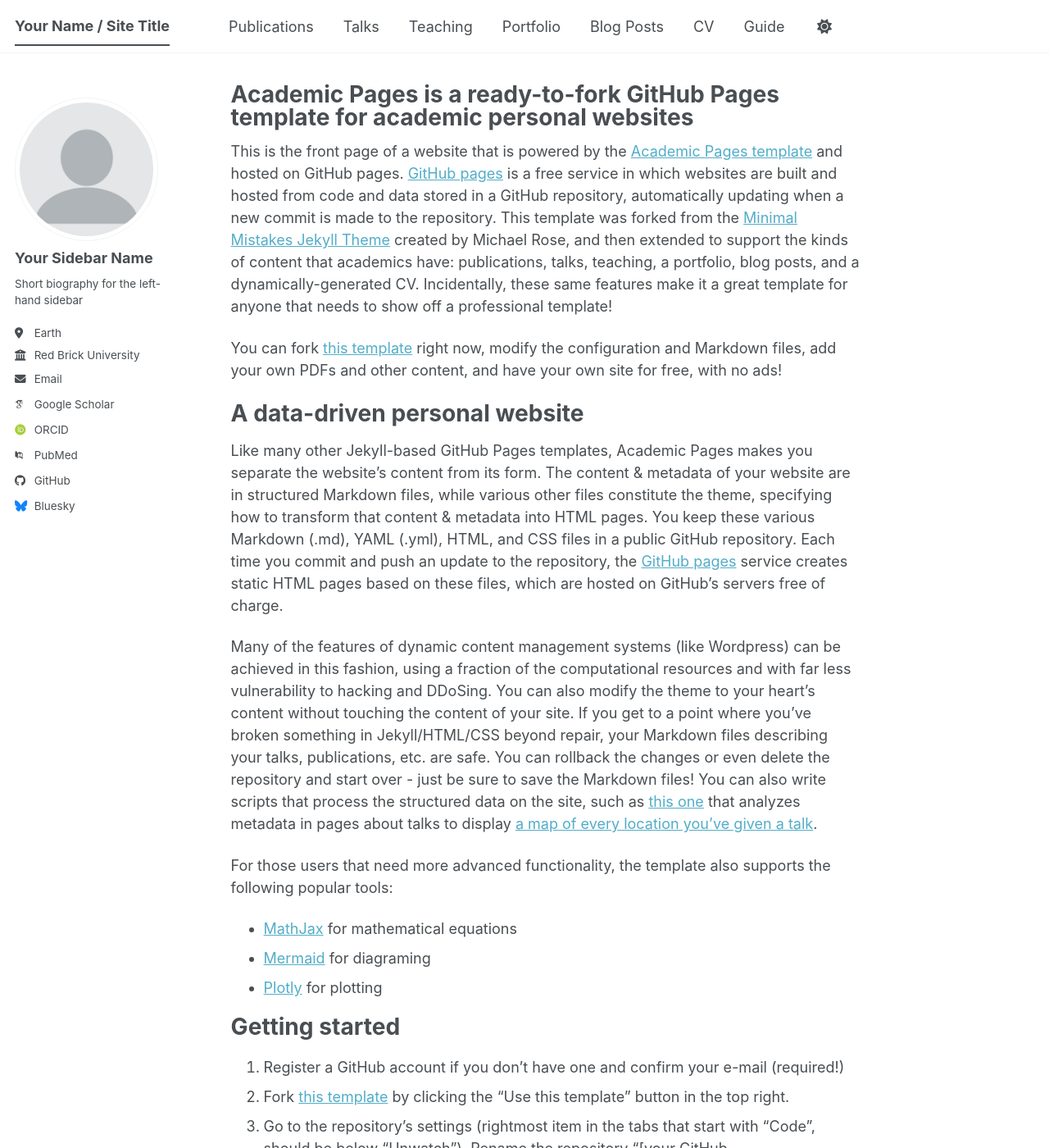
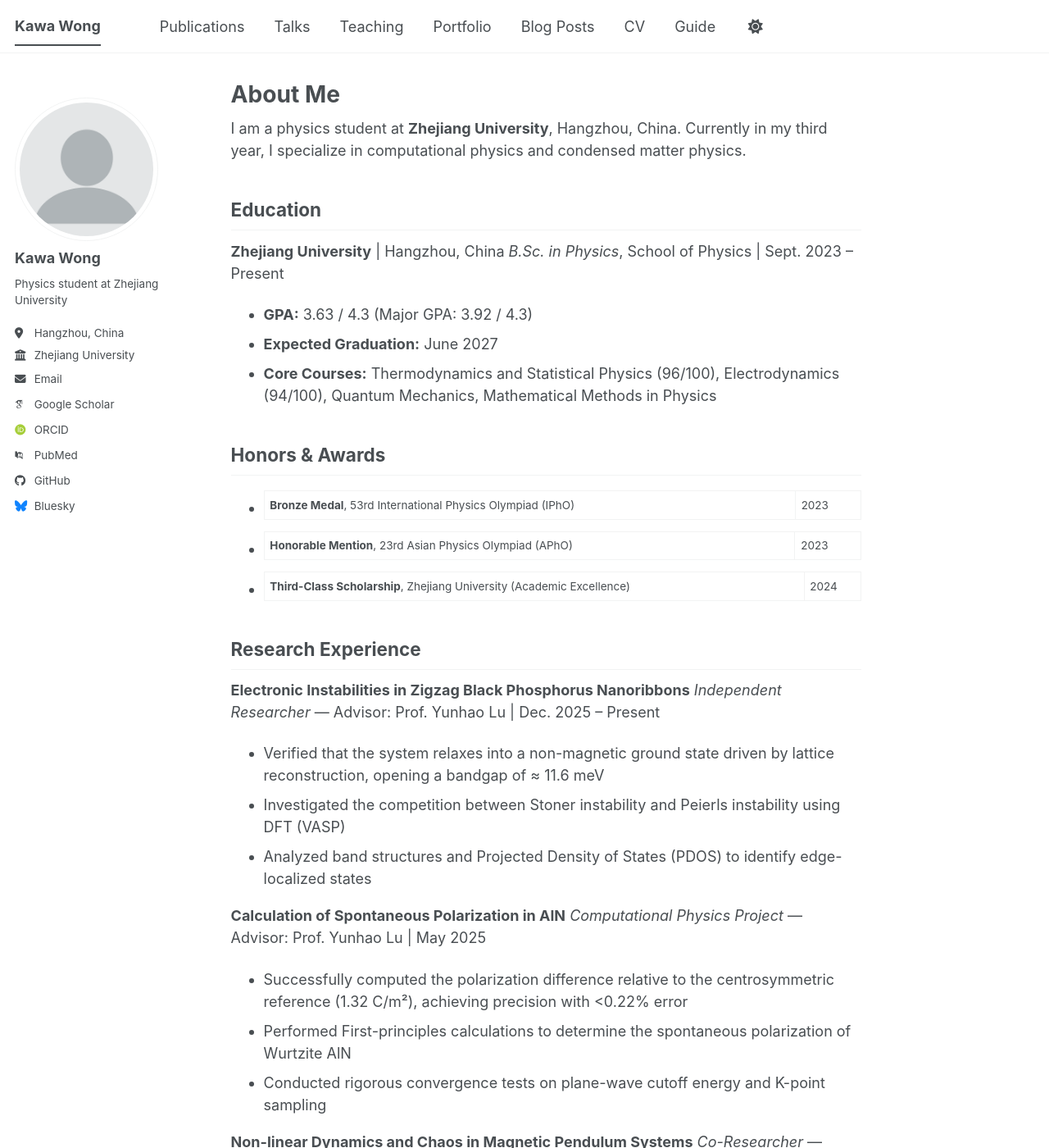
Before and after one commit to DarrenWongKaWa/darrenwongkawa.github.io, a Jekyll site: the page built from _pages/about.md, in a window 1280 px wide and 1400 px high. Shown: the whole window at 82% size. Built offline with Jekyll 4.4.1, drawn with Linux system fonts in a browser that asks for light colours; some web fonts are replaced; a script bundle is joined from its source files by our own code; library files that are not in the unit come from our copies; some of the changed text lies outside the part shown.

Commit message:
Update profile with CV info

```diff
--- a/_config.yml
+++ b/_config.yml
@@ -9,10 +9,10 @@
 # Basic Site Settings
 locale                   : "en-US"
 site_theme               : "default" # The available themes options are "default", "air", "sunrise", "mint", "dirt" and "contrast"
-title                    : "Your Name / Site Title"
+title                    : "Kawa Wong"
 title_separator          : "-"
-name                     : &name "Your Name"
-description              : &description "Your Name's academic portfolio"   # Update this with a general description of your site, this is the default if not overridden by a page
+name                     : &name "Kawa Wong"
+description              : &description "Physics student at Zhejiang University"   # Update this with a general description of your site, this is the default if not overridden by a page
 url                      : https://darrenwongkawa.github.io # The base hostname & protocol for your site e.g. "https://[your GitHub username].github.io",
                                                            # or if you already have some other page hosted on Github then use "https://[your GitHub username].github.io/[Your Repo Name]"
 baseurl                  : "" # the subpath of your site, e.g. "/blog"
@@ -24,13 +24,13 @@ repository               : "DarrenWongKaWa/darrenwongkawa.github.io"
 author:
   # Biographic information
   avatar           : "profile.png"
-  name             : "Your Sidebar Name"
-  pronouns         : # example: "she/her"
-  bio              : "Short biography for the left-hand sidebar"
-  location         : "Earth"
-  employer         : "Red Brick University"
-  uri              : # URL
-  email            : "none@example.org"
+  name             : "Kawa Wong"
+  pronouns         :
+  bio              : "Physics student at Zhejiang University"
+  location         : "Hangzhou, China"
+  employer         : "Zhejiang University"
+  uri              :
+  email            : "kawawong@zju.edu.cn"
 
   # Academic websites
   academia         : # URL
--- a/_pages/about.md
+++ b/_pages/about.md
@@ -1,56 +1,57 @@
 ---
 permalink: /
-title: "Academic Pages is a ready-to-fork GitHub Pages template for academic personal websites"
+title: "About Me"
 author_profile: true
 redirect_from:
   - /about/
   - /about.html
 ---
 
-This is the front page of a website that is powered by the [Academic Pages template](https://github.com/academicpages/academicpages.github.io) and hosted on GitHub pages. [GitHub pages](https://pages.github.com) is a free service in which websites are built and hosted from code and data stored in a GitHub repository, automatically updating when a new commit is made to the repository. This template was forked from the [Minimal Mistakes Jekyll Theme](https://mmistakes.github.io/minimal-mistakes/) created by Michael Rose, and then extended to support the kinds of content that academics have: publications, talks, teaching, a portfolio, blog posts, and a dynamically-generated CV. Incidentally, these same features make it a great template for anyone that needs to show off a professional template!
+I am a physics student at **Zhejiang University**, Hangzhou, China. Currently in my third year, I specialize in computational physics and condensed matter physics.
 
- You can fork [this template](https://github.com/academicpages/academicpages.github.io) right now, modify the configuration and Markdown files, add your own PDFs and other content, and have your own site for free, with no ads!
+## Education
 
-A data-driven personal website
-======
-Like many other Jekyll-based GitHub Pages templates, Academic Pages makes you separate the website's content from its form. The content & metadata of your website are in structured Markdown files, while various other files constitute the theme, specifying how to transform that content & metadata into HTML pages. You keep these various Markdown (.md), YAML (.yml), HTML, and CSS files in a public GitHub repository. Each time you commit and push an update to the repository, the [GitHub pages](https://pages.github.com/) service creates static HTML pages based on these files, which are hosted on GitHub's servers free of charge.
+**Zhejiang University** | Hangzhou, China
+*B.Sc. in Physics*, School of Physics | Sept. 2023 -- Present
+- **GPA:** 3.63 / 4.3 (Major GPA: 3.92 / 4.3)
+- **Expected Graduation:** June 2027
+- **Core Courses:** Thermodynamics and Statistical Physics (96/100), Electrodynamics (94/100), Quantum Mechanics, Mathematical Methods in Physics
 
-Many of the features of dynamic content management systems (like Wordpress) can be achieved in this fashion, using a fraction of the computational resources and with far less vulnerability to hacking and DDoSing. You can also modify the theme to your heart's content without touching the content of your site. If you get to a point where you've broken something in Jekyll/HTML/CSS beyond repair, your Markdown files describing your talks, publications, etc. are safe. You can rollback the changes or even delete the repository and start over - just be sure to save the Markdown files! You can also write scripts that process the structured data on the site, such as [this one](https://github.com/academicpages/academicpages.github.io/blob/master/talkmap.ipynb) that analyzes metadata in pages about talks to display [a map of every location you've given a talk](https://academicpages.github.io/talkmap.html).
+## Honors & Awards
 
-For those users that need more advanced functionality, the template also supports the following popular tools:
-- [MathJax](https://www.mathjax.org/) for mathematical equations
-- [Mermaid](https://mermaid.js.org/) for diagraming
-- [Plotly](https://plotly.com/javascript/) for plotting
+- **Bronze Medal**, 53rd International Physics Olympiad (IPhO) | 2023
+- **Honorable Mention**, 23rd Asian Physics Olympiad (APhO) | 2023
+- **Third-Class Scholarship**, Zhejiang University (Academic Excellence) | 2024
 
-Getting started
-======
-1. Register a GitHub account if you don't have one and confirm your e-mail (required!)
-1. Fork [this template](https://github.com/academicpages/academicpages.github.io) by clicking the "Use this template" button in the top right.
-1. Go to the repository's settings (rightmost item in the tabs that start with "Code", should be below "Unwatch"). Rename the repository "[your GitHub username].github.io", which will also be your website's URL.
-1. Set site-wide configuration and create content & metadata (see below -- also see [this set of diffs](https://archive.is/3TPas) showing what files were changed to set up [an example site](https://getorg-testacct.github.io) for a user with the username "getorg-testacct")
-1. Upload any files (like PDFs, .zip files, etc.) to the files/ directory. They will appear at https://[your GitHub username].github.io/files/example.pdf.
-1. Check status by going to the repository settings, in the "GitHub pages" section
+## Research Experience
 
-Site-wide configuration
-------
-The main configuration file for the site is in the base directory in [_config.yml](https://github.com/academicpages/academicpages.github.io/blob/master/_config.yml), which defines the content in the sidebars and other site-wide features. You will need to replace the default variables with ones about yourself and your site's github repository. The configuration file for the top menu is in [_data/navigation.yml](https://github.com/academicpages/academicpages.github.io/blob/master/_data/navigation.yml). For example, if you don't have a portfolio or blog posts, you can remove those items from that navigation.yml file to remove them from the header.
+**Electronic Instabilities in Zigzag Black Phosphorus Nanoribbons**
+*Independent Researcher* --- Advisor: Prof. Yunhao Lu | Dec. 2025 -- Present
+- Verified that the system relaxes into a non-magnetic ground state driven by lattice reconstruction, opening a bandgap of ≈ 11.6 meV
+- Investigated the competition between Stoner instability and Peierls instability using DFT (VASP)
+- Analyzed band structures and Projected Density of States (PDOS) to identify edge-localized states
 
-Create content & metadata
-------
-For site content, there is one Markdown file for each type of content, which are stored in directories like _publications, _talks, _posts, _teaching, or _pages. For example, each talk is a Markdown file in the [_talks directory](https://github.com/academicpages/academicpages.github.io/tree/master/_talks). At the top of each Markdown file is structured data in YAML about the talk, which the theme will parse to do lots of cool stuff. The same structured data about a talk is used to generate the list of talks on the [Talks page](https://academicpages.github.io/talks), each [individual page](https://academicpages.github.io/talks/2012-03-01-talk-1) for specific talks, the talks section for the [CV page](https://academicpages.github.io/cv), and the [map of places you've given a talk](https://academicpages.github.io/talkmap.html) (if you run this [python file](https://github.com/academicpages/academicpages.github.io/blob/master/talkmap.py) or [Jupyter notebook](https://github.com/academicpages/academicpages.github.io/blob/master/talkmap.ipynb), which creates the HTML for the map based on the contents of the _talks directory).
+**Calculation of Spontaneous Polarization in AlN**
+*Computational Physics Project* --- Advisor: Prof. Yunhao Lu | May 2025
+- Successfully computed the polarization difference relative to the centrosymmetric reference (1.32 C/m²), achieving precision with <0.22% error
+- Performed First-principles calculations to determine the spontaneous polarization of Wurtzite AlN
+- Conducted rigorous convergence tests on plane-wave cutoff energy and K-point sampling
 
-**Markdown generator**
+**Non-linear Dynamics and Chaos in Magnetic Pendulum Systems**
+*Co-Researcher* --- Advisor: Prof. Zhouyang Wang | Late 2024
+- Validated the "Butterfly Effect" in magnetic pendulum systems and analyzed the transition from chaotic to periodic motion
+- Modeled the dynamics of a pendulum under non-linear magnetic potentials using Lagrangian mechanics
 
-The repository includes [a set of Jupyter notebooks](https://github.com/academicpages/academicpages.github.io/tree/master/markdown_generator
-) that converts a CSV containing structured data about talks or presentations into individual Markdown files that will be properly formatted for the Academic Pages template. The sample CSVs in that directory are the ones I used to create my own personal website at stuartgeiger.com. My usual workflow is that I keep a spreadsheet of my publications and talks, then run the code in these notebooks to generate the Markdown files, then commit and push them to the GitHub repository.
+## Skills
 
-How to edit your site's GitHub repository
-------
-Many people use a git client to create files on their local computer and then push them to GitHub's servers. If you are not familiar with git, you can directly edit these configuration and Markdown files directly in the github.com interface. Navigate to a file (like [this one](https://github.com/academicpages/academicpages.github.io/blob/master/_talks/2012-03-01-talk-1.md) and click the pencil icon in the top right of the content preview (to the right of the "Raw | Blame | History" buttons). You can delete a file by clicking the trashcan icon to the right of the pencil icon. You can also create new files or upload files by navigating to a directory and clicking the "Create new file" or "Upload files" buttons.
+**Computational Physics:** VASP (DFT), First-principles Calculations
 
-Example: editing a Markdown file for a talk
-![Editing a Markdown file for a talk](/images/editing-talk.png)
+**Programming & Tools:** Python (NumPy, Matplotlib), Linux/Unix Shell, LaTeX, Origin
 
-For more info
-------
-More info about configuring Academic Pages can be found in [the guide](https://academicpages.github.io/markdown/), the [growing wiki](https://github.com/academicpages/academicpages.github.io/wiki), and you can always [ask a question on GitHub](https://github.com/academicpages/academicpages.github.io/discussions). The [guides for the Minimal Mistakes theme](https://mmistakes.github.io/minimal-mistakes/docs/configuration/) (which this theme was forked from) might also be helpful.
+**Languages:** English (Working Proficiency), Mandarin (Native), Cantonese (Fluent)
+
+## Contact
+
+- **Email:** [kawawong@zju.edu.cn](mailto:kawawong@zju.edu.cn)
+- **Phone:** (+86) 195-6410-9887
+- **Location:** Hangzhou, China
```
Also changed, not shown: 1 other file.
